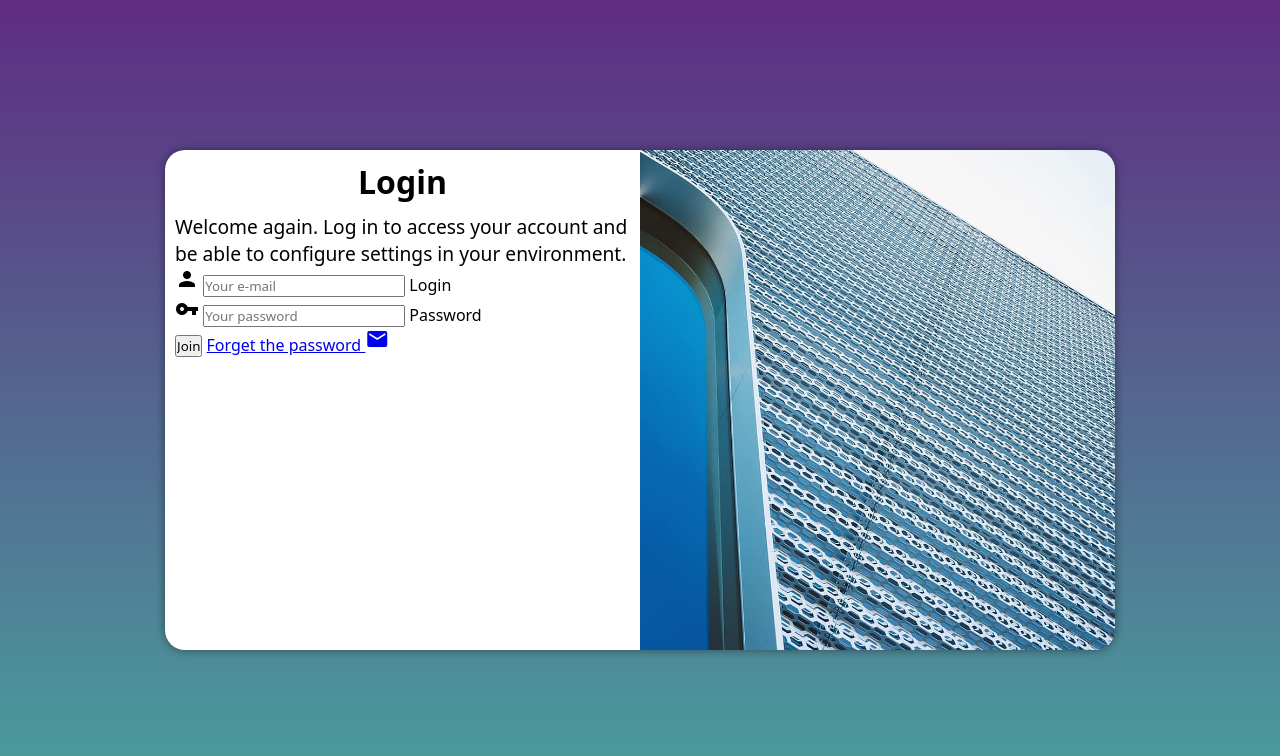
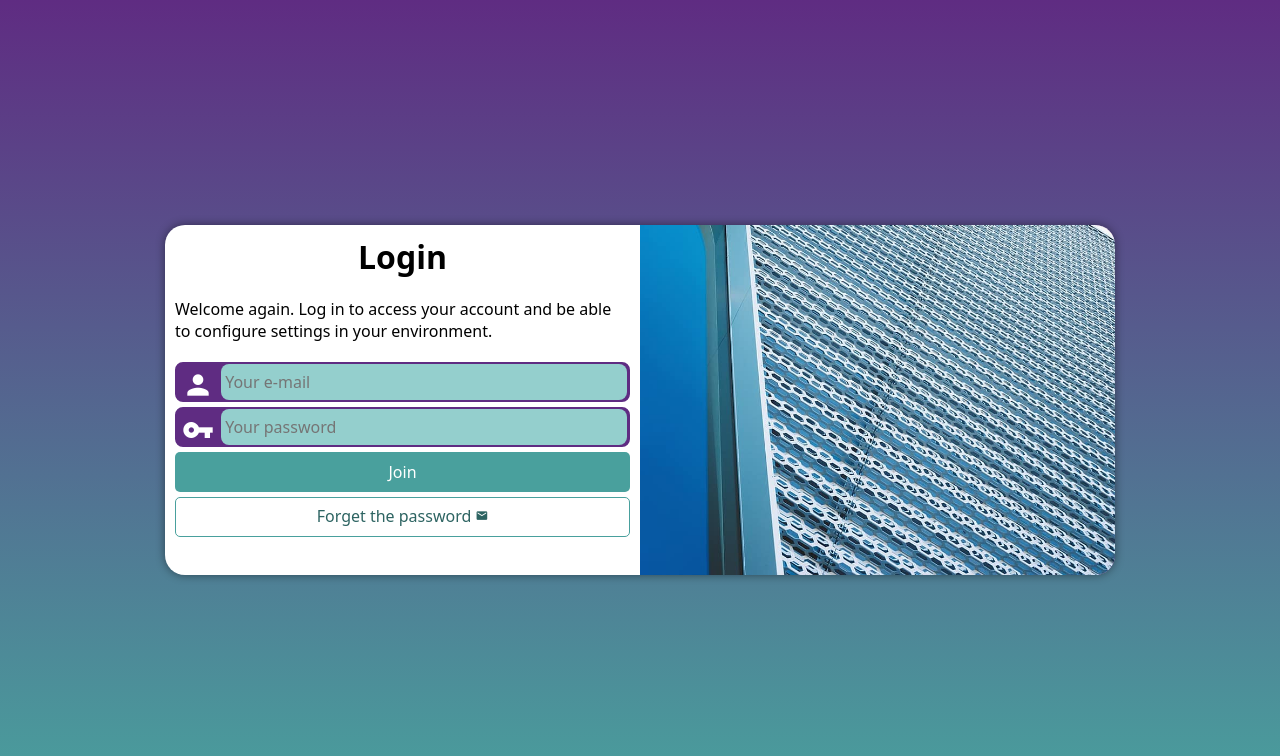
Before and after one commit to L3non/projeto-login, a plain HTML site: page index.html in a window 1280 px wide. Drawn offline with Linux system fonts and the light colour scheme.

Commit message:
finalização do projeto login

```diff
--- a/index.html
+++ b/index.html
@@ -25,13 +25,15 @@
                   <input type="email" name="login" id="ilogin" placeholder="Your e-mail" autocomplete="email" required maxlength="30">
                   <label for="ilogin">Login</label>
                </div>
+
                <div class="field">
                   <span class="material-icons">vpn_key</span>
                   <input type="password" name="password" id="ipassword" placeholder="Your password" autocomplete="current-password" required minlength="8" maxlength="20">
-                  <label for="ipassword">Password</label>
+                  <label for="ipassword">password</label>
                </div>
+
                <input type="submit" value="Join">
-               <a href="forget.html">Forget the password <span class="material-icons">mail</span></a>
+               <a href="forget.html" class="btn">Forget the password <span class="material-icons">mail</span></a>
             </form>
          </div>
       </section>
--- a/styles/media-query.css
+++ b/styles/media-query.css
@@ -7,16 +7,19 @@
 
    section#login{
       width: 80vw;
+      height: 280px;
    }
 
    section#login > div#image{
       width: 30%;
       height: 100%;
+
       float: left;
    }
 
    section#login > div#form{
       width: 70%;
+
       float: right;
    }
 }
@@ -28,11 +31,13 @@
 
    section#login {
       width: 950px;
+      height: 350px;
    }
 
    section#login > div#image{
       width: 50%;
       height: 100%;
+
       float: right;
    }
 
@@ -46,6 +51,7 @@
    }
 
    div#form > p{
-      font-size: 1.2em;
+      font-size: 1em;
+      margin: 20px 0;
    }
 }
--- a/styles/style.css
+++ b/styles/style.css
@@ -2,7 +2,6 @@
 
 /*
    Color palette:
-
    Green: #49a09d
    Lilac: #5f2c82
 */
@@ -16,6 +15,7 @@
 
 html,body{
    background-color: #5f2c82;
+
    width: 100vw;
    height: 100vh;
 }
@@ -23,6 +23,7 @@ html,body{
 main{
    width: 100vw;
    height: 100vh;
+
    position: relative;
 }
 
@@ -31,28 +32,33 @@ section#login{
    border-radius: 20px;
    box-shadow: 0px 0px 10px rgba(0, 0, 0, 0.450);
    overflow: hidden;
+
    width: 250px;
-   height: 500px;
+   height: 515px;
+
    position: absolute;
    top: 50%;
    left: 50%;
+
    transform: translate(-50%, -50%);
-
    transition: width .3s, height .3s;
    transition-timing-function: ease;
 }
 
 section#login > div#image{
    background: #5f2c82 url(../images/metal.jpg) no-repeat;
+
    background-size: cover;
    height: 200px;
+
    display: block;
    background-position: left bottom;
 }
 
 section#login > div#form{
+   padding: 10px;
+
    display: block;
-   padding: 10px;
 }
 
 div#form > h1{
@@ -63,3 +69,87 @@ div#form > h1{
 div#form > p{
    font-size: .8em;
 }
+
+form > div.field{
+   background-color: #5f2c82;
+   border: 2px solid #5f2c82;
+   border-radius: 8px;
+
+   width: 100%;
+   height: 40px;
+
+   display: block;
+   margin: 5px 0px;
+}
+
+div.field > label{
+   display: none;
+}
+
+div.field > span{
+   color: white;
+
+   font-size: 2em;
+   width: 40px;
+   padding: 5px;
+}
+
+div.field > input{
+   background-color: #94cfcd;
+   border: 0px;
+   border-radius: 8px;
+
+   font-size: 1em;
+   width: calc(100% - 45px);
+   height: 100%;
+   padding: 4px;
+
+   transform: translateY(-13px);
+}
+
+div.field > input:focus-within{
+   background-color: white;
+}
+
+form > input[type=submit]{
+   background-color: #49a09d;
+   color: white;
+   border: none;
+   border-radius: 5px;
+   cursor: pointer;
+
+   font-size: 1em;
+   width: 100%;
+   height: 40px;
+
+   display: block;
+}
+
+form > input[type=submit]:hover{
+   background-color: #2d6462;
+}
+
+form > a.btn{
+   background-color: white;
+   border: 1px solid #49a09d;
+   color: #2d6462;
+   border-radius: 5px;
+   text-decoration: none;
+
+   width: 100%;
+   height: 40px;
+   padding-top: 7px;
+   font-size: 1em;
+
+   display: block;
+   text-align: center;
+   margin-top: 5px;
+}
+
+form > a.btn:hover{
+   background-color: #6cd3cf;
+}
+
+form > a.btn > span{
+   font-size: 0.8em;
+}
```
